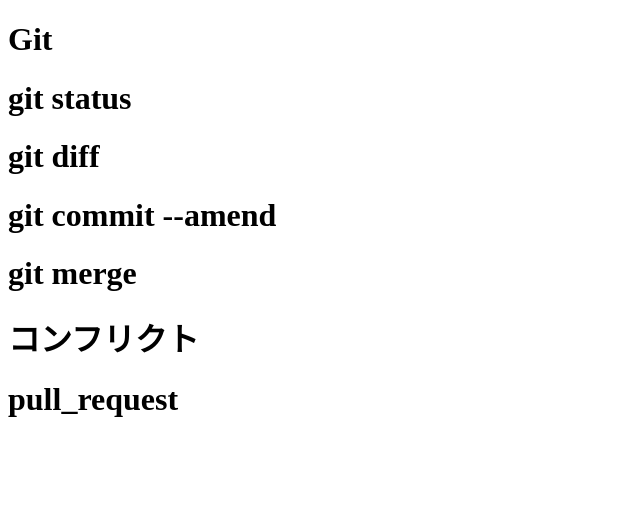
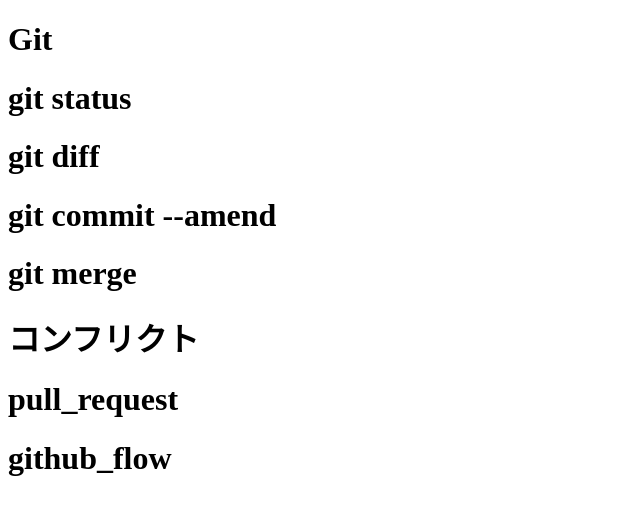
Before and after one commit to hotomo1/git_tutorial, a plain HTML site: page index.html in a window 1280 px wide. Shown: the whole page, without its empty margins (0-640 px from the left). Drawn offline with Linux system fonts and the light colour scheme.

Commit message:
github_flow

```diff
--- a/index.html
+++ b/index.html
@@ -11,4 +11,5 @@
     <h1>git merge</h1>
     <h1>コンフリクト</h1>
     <h1>pull_request</h1>
+    <h1>github_flow</h1>
 </body>
```
